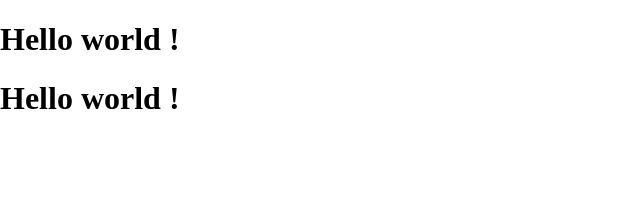
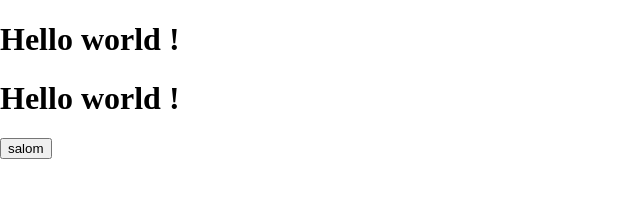
Before and after one commit to Soff-Study-4/onlineShop, a plain HTML site: page index.html in a window 1280 px wide. Shown: the whole page, without its empty margins (0-640 px from the left). Drawn offline with Linux system fonts and the light colour scheme.

Commit message:
men yangi button qoshdim

```diff
--- a/index.html
+++ b/index.html
@@ -9,10 +9,11 @@
 </head>
 <body>
 
-
     <!-- Shahzoda ni page i -->
     <h1>Hello world !</h1>
     <h1>Hello world !</h1>
+    <button>salom</button>
+
 
 </body>
 </html>
```
